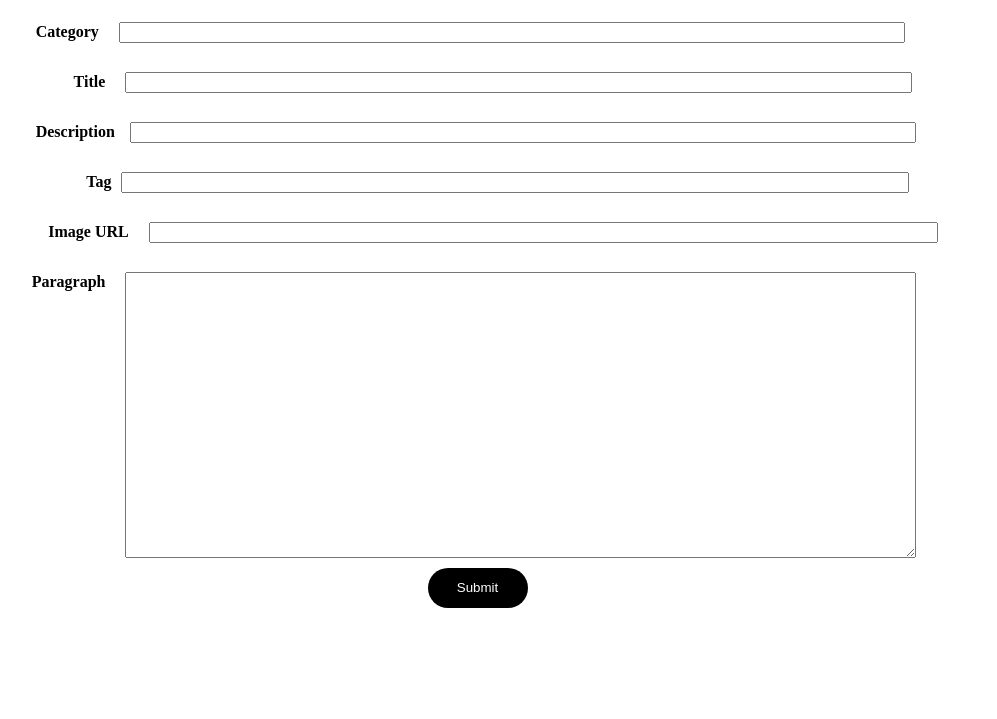
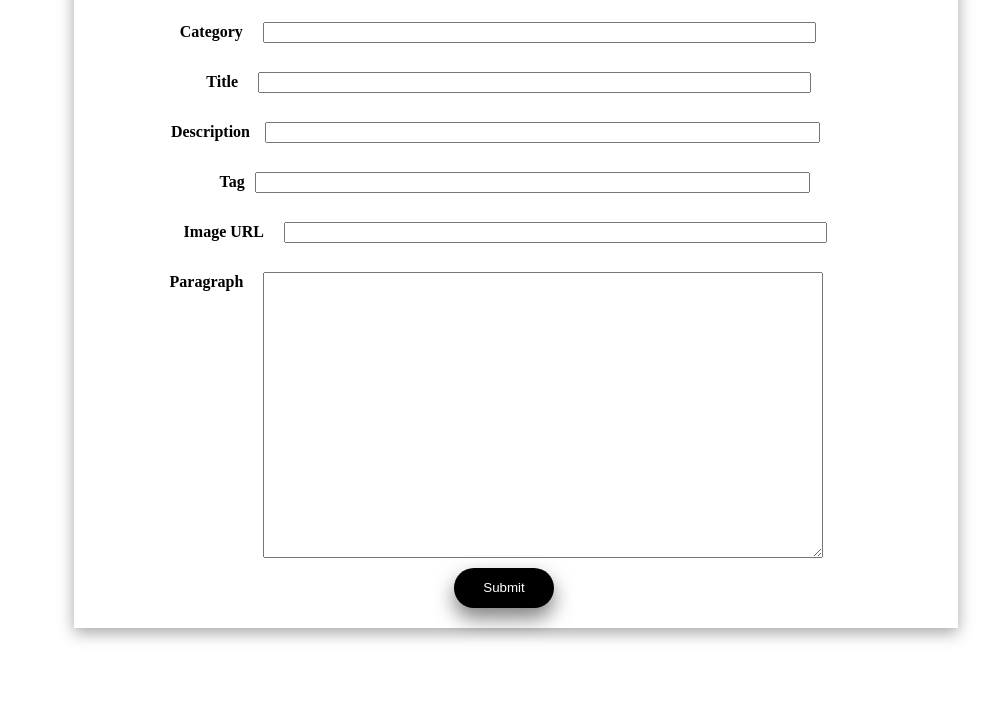
Before and after one commit to shobhit9742/BlogSpot, a plain HTML site: page Frontend/Pages/inputpage.html in a window 1280 px wide. Shown: the part 81-800 px from the top of the page, without its empty margins (124-1121 px from the left). Drawn offline with Linux system fonts and the light colour scheme.

Commit message:
adding the write data

```diff
--- a/Frontend/JS files/inputpage.js
+++ b/Frontend/JS files/inputpage.js
@@ -6,7 +6,8 @@ page.style.flexDirection="column"
 let uploattext=document.createElement("h1");
 uploattext.innerHTML="Post a Blog";
 uploattext.style.textAlign="center";
-uploattext.style.marginLeft="-80px"
+uploattext.style.marginLeft="-80px";
+uploattext.style.color="#027e6f";
 
 
 // id
@@ -122,7 +123,7 @@ titlediv.append(title,tinput);
 let briefdiv=document.createElement("div");
 briefdiv.style.display="flex";
 briefdiv.style.gap="20px";
-briefdiv.style.marginLeft="12%";
+briefdiv.style.marginLeft="11%";
 
 
 let brief=document.createElement("p")
@@ -130,7 +131,7 @@ brief.innerHTML="Description";
 brief.style.fontWeight="bold";
 
 let binput=document.createElement("input");
-binput.style.width="70%";
+binput.style.width="69.5%";
 binput.style.height="10%";
 binput.style.marginTop="15px"
 binput.style.marginLeft="-5px"
@@ -177,14 +178,14 @@ briefdiv.append(brief,binput);
 let urldiv=document.createElement("div");
 urldiv.style.display="flex";
 urldiv.style.gap="20px";
-urldiv.style.marginLeft="13%";
+urldiv.style.marginLeft="110px";
 
 let url=document.createElement("p")
 url.innerHTML="Image URL";
 url.style.fontWeight="bold";
 
 let urlinput=document.createElement("input");
-urlinput.style.width="71%";
+urlinput.style.width="69%";
 urlinput.style.height="10%";
 urlinput.style.marginTop="15px"
 urldiv.append(url,urlinput);
@@ -194,7 +195,7 @@ urldiv.append(url,urlinput);
 let categorydiv=document.createElement("div");
 categorydiv.style.display="flex";
 categorydiv.style.gap="20px";
-categorydiv.style.marginLeft="16%";
+categorydiv.style.marginLeft="16.5%";
 
 let category=document.createElement("p")
 category.innerHTML="Tag";
@@ -202,7 +203,7 @@ category.style.fontWeight="bold";
 
 
 let catinput=document.createElement("input");
-catinput.style.width="73.4%";
+catinput.style.width="74%";
 catinput.style.height="10%";
 catinput.style.marginTop="15px"
 catinput.style.marginLeft="-10px"
@@ -231,7 +232,7 @@ categorydiv.append(category,catinput);
 let articaldiv=document.createElement("div");
 articaldiv.style.display="flex";
 articaldiv.style.gap="20px";
-articaldiv.style.marginLeft="12%";
+articaldiv.style.marginLeft="11.3%";
 
 let artical=document.createElement("p")
 artical.innerHTML="Paragraph";
@@ -257,6 +258,8 @@ sbtn.style.borderRadius="25px";
 sbtn.style.marginLeft="43%";
 sbtn.style.marginTop="10px"
 sbtn.style.cursor="pointer";
+sbtn.style.marginBottom="20px"
+sbtn.style.boxShadow = "rgba(0, 0, 0, 0.5) 0px 10px 20px";
 
 page.append(uploattext,ntdiv, titlediv ,briefdiv,categorydiv,urldiv,articaldiv,sbtn);
 
--- a/Frontend/Pages/inputpage.html
+++ b/Frontend/Pages/inputpage.html
@@ -4,6 +4,16 @@
     <meta charset="UTF-8">
     <meta name="viewport" content="width=device-width, initial-scale=1.0">
     <title>Document</title>
+    <style>
+        #page
+        {
+            border: 1px solid;
+            width: 70%;
+            margin-left: 15%;
+            border: none;
+            box-shadow: rgba(0, 0, 0, 0.35) 0px 5px 15px;
+        }
+    </style>
 </head>
 <body>
     <div id="page">
```
